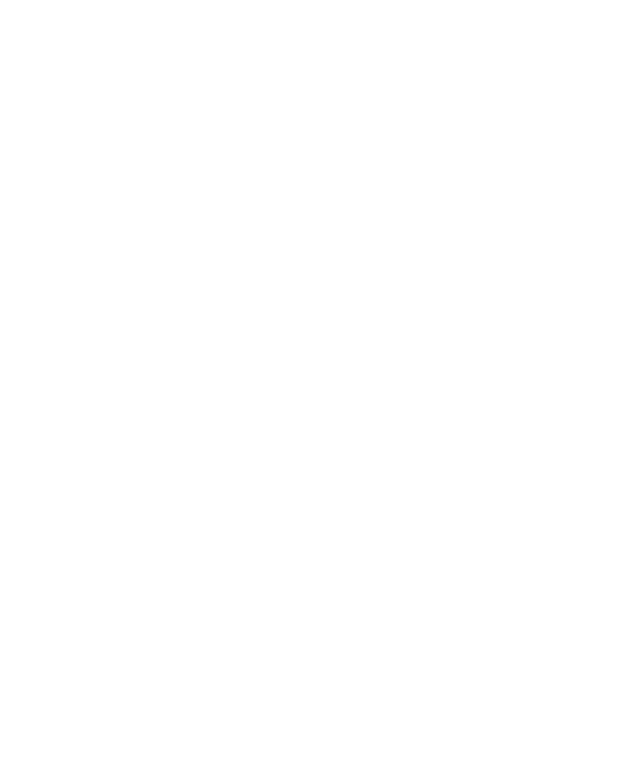
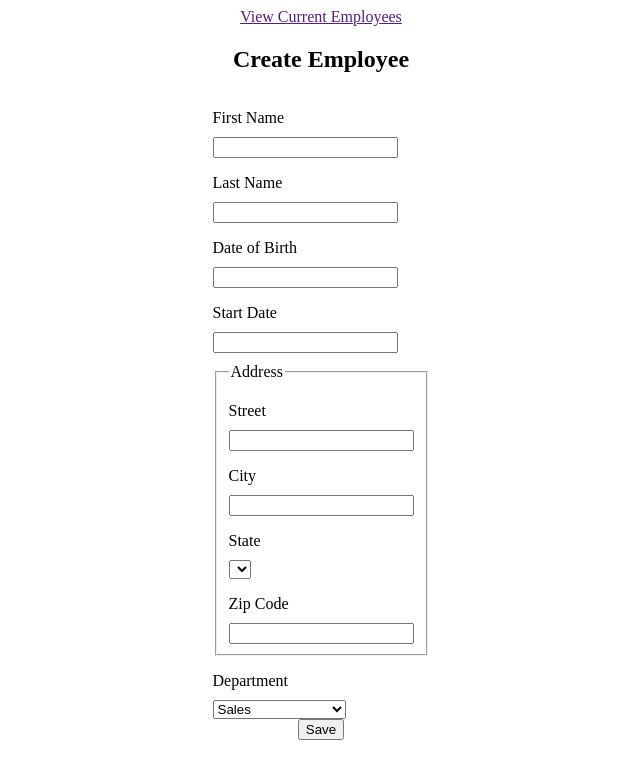
Before and after one commit to clarabernadou/WealthHealth_Bernadou_Clara, a React (Create React App) app in the folder frontend/: page / in a window 1280 px wide. Shown: the top 778 px of the page, without its empty margins (319-959 px from the left). Built offline with nearby package versions, Linux system fonts and the light colour scheme.

Commit message:
Create a form to add an employee
- Create the form
- Add a store and a reducer to manage data

```diff
--- a/frontend/package.json
+++ b/frontend/package.json
@@ -3,11 +3,14 @@
   "version": "0.1.0",
   "private": true,
   "dependencies": {
+    "@reduxjs/toolkit": "^1.9.5",
     "@testing-library/jest-dom": "^5.16.5",
     "@testing-library/react": "^13.4.0",
     "@testing-library/user-event": "^13.5.0",
     "react": "^18.2.0",
     "react-dom": "^18.2.0",
+    "react-redux": "^8.0.7",
+    "react-router-dom": "^6.11.2",
     "react-scripts": "5.0.1",
     "web-vitals": "^2.1.4"
   },
--- a/frontend/src/App.css
+++ b/frontend/src/App.css
@@ -0,0 +1,23 @@
+.title {
+  display: flex;
+  align-items: center;
+  justify-content: center;
+}
+
+
+.container {
+  display: flex;
+  flex-direction: column;
+  align-items: center;
+  justify-content: center;
+}
+
+label {
+  display: block;
+  margin-top: 1rem;
+  margin-bottom: 10px;
+}
+
+.address {
+  margin-top: 10px;
+}
--- a/frontend/src/App.js
+++ b/frontend/src/App.js
@@ -1,10 +1,20 @@
-import Form from "./components/Form";
+import React from "react";
+import { BrowserRouter, Route, Routes } from "react-router-dom";
+import { Provider } from "react-redux";
+import store from "./store";
+import "./App.css";
+
+import Form from "./Components/Form";
 
 function App() {
   return (
-    <div className="App">
-      <Form />
-    </div>
+    <Provider store={store}>
+      <BrowserRouter>
+        <Routes>
+          <Route path="/" element={<Form />} />
+        </Routes>
+      </BrowserRouter>
+    </Provider>
   );
 }
 
--- /dev/null
+++ b/frontend/src/Reducers/dataReducer.js
@@ -0,0 +1,64 @@
+import { createSlice } from '@reduxjs/toolkit';
+
+const dataSlice = createSlice({
+  name: 'data',
+  // Create initial state
+  initialState: [
+    {
+      firstName: '',
+      lastName: '',
+      birthDate: '',
+      startDate: '',
+      address: {
+        street: '',
+        city: '',
+        state: '',
+        zipCode: '',
+      },
+      department: '',
+    },
+    {
+      firstName: '',
+      lastName: '',
+      birthDate: '',
+      startDate: '',
+      address: {
+        street: '',
+        city: '',
+        state: '',
+        zipCode: '',
+      },
+      department: '',
+    },
+  ],
+  reducers: {
+    // Create an 'addData' action
+    addData: (state, action) => {
+      const { firstName, lastName, birthDate, startDate, street, city, state: addressState, zipCode, department } = action.payload; // Extract payload values from the action
+
+      // Create a new data object with the extracted values
+      const newData = {
+        firstName: firstName,
+        lastName: lastName,
+        birthDate: birthDate,
+        startDate: startDate,
+        address: {
+          street: street,
+          city: city,
+          state: addressState,
+          zipCode: zipCode,
+        },
+        department: department,
+      };
+
+      // Push the new data object into the state
+      state.push(newData);
+    },
+  },
+});
+
+// Export the 'addData' action
+export const { addData } = dataSlice.actions;
+
+// Export the reducer function
+export default dataSlice.reducer;
--- a/frontend/src/components/Form.jsx
+++ b/frontend/src/components/Form.jsx
@@ -1,9 +1,141 @@
-import React from "react";
+import React, { useState } from "react";
+import { useDispatch } from 'react-redux';
+import { addData } from "../Reducers/dataReducer";
 
 export default function Form() {
-    return (
-      <div className="formContainer">
+    const dispatch = useDispatch(); // Add dispatch for Redux action
 
-      </div>
-    );
+    // Create states to store input values
+    const [inputFirstName, setInputFirstName] = useState("");
+    const [inputLastName, setInputLastName] = useState("");
+    const [inputBirthDate, setInputBirthDate] = useState("");
+    const [inputStartDate, setInputStartDate] = useState("");
+    const [inputStreet, setInputStreet] = useState("");
+    const [inputCity, setInputCity] = useState("");
+    const [inputState, setInputState] = useState("");
+    const [inputZipCode, setInputZipCode] = useState("");
+    const [inputDepartment, setInputDepartment] = useState("");
+
+    const handleSave = () => {
+      // Retrieve employee data from the form inputs
+      const data = {
+        firstName: inputFirstName,
+        lastName: inputLastName,
+        birthDate: inputBirthDate,
+        startDate: inputStartDate,
+        address: {
+          street: inputStreet,
+          city: inputCity,
+          state: inputState,
+          zipCode: inputZipCode,
+        },
+        department: inputDepartment,
+      };
+
+
+      let employeeDataList = JSON.parse(localStorage.getItem('employeeDataList')) || []; // Retrieve existing employee data from localStorage or create an empty array if it doesn't exist
+      employeeDataList.push(data); // Add the new employee data to the array
+      localStorage.setItem('employeeDataList', JSON.stringify(employeeDataList)); // Store the updated employee data in localStorage
+
+      dispatch(addData(data)); // Dispatch an action to add the employee data to the Redux store
+    };
+  return (
+    <div className="container">
+      <a href="">View Current Employees</a>
+      <h2>Create Employee</h2>
+      <form action="#" id="create-employee">
+        <label htmlFor="first-name">First Name</label>
+        <input
+          type="text"
+          id="first-name"
+          required
+          value={inputFirstName}
+          onChange={(e) => setInputFirstName(e.target.value)}
+        />
+
+        <label htmlFor="last-name">Last Name</label>
+        <input
+          type="text"
+          id="last-name"
+          required
+          value={inputLastName}
+          onChange={(e) => setInputLastName(e.target.value)}
+        />
+
+        <label htmlFor="date-of-birth">Date of Birth</label>
+        <input
+          id="date-of-birth"
+          type="text"
+          required
+          value={inputBirthDate}
+          onChange={(e) => setInputBirthDate(e.target.value)}
+        />
+
+        <label htmlFor="start-date">Start Date</label>
+        <input
+          id="start-date"
+          type="text"
+          required
+          value={inputStartDate}
+          onChange={(e) => setInputStartDate(e.target.value)}
+        />
+
+        <fieldset className="address">
+          <legend>Address</legend>
+
+          <label htmlFor="street">Street</label>
+          <input
+            id="street"
+            type="text"
+            required
+            value={inputStreet}
+            onChange={(e) => setInputStreet(e.target.value)}
+          />
+
+          <label htmlFor="city">City</label>
+          <input
+            id="city"
+            type="text"
+            required
+            value={inputCity}
+            onChange={(e) => setInputCity(e.target.value)}
+          />
+
+          <label htmlFor="state">State</label>
+          <select
+            name="state"
+            id="state"
+            required
+            value={inputState}
+            onChange={(e) => setInputState(e.target.value)}
+          ></select>
+
+          <label htmlFor="zip-code">Zip Code</label>
+          <input
+            id="zip-code"
+            type="number"
+            required
+            value={inputZipCode}
+            onChange={(e) => setInputZipCode(e.target.value)}
+          />
+        </fieldset>
+
+        <label htmlFor="department">Department</label>
+        <select
+          name="department"
+          id="department"
+          required
+          value={inputDepartment}
+          onChange={(e) => setInputDepartment(e.target.value)}
+        >
+          <option>Sales</option>
+          <option>Marketing</option>
+          <option>Engineering</option>
+          <option>Human Resources</option>
+          <option>Legal</option>
+        </select>
+      </form>
+      <button onClick={handleSave}>Save</button>
+    </div>
+  );
 }
--- /dev/null
+++ b/frontend/src/store.js
@@ -0,0 +1,11 @@
+import { configureStore } from '@reduxjs/toolkit';
+import dataReducer from './Reducers/dataReducer';
+
+// Create store to store reducers
+const store = configureStore({
+  reducer: {
+    data: dataReducer,
+  },
+});
+
+export default store;
```
Also changed, not shown: 1 other file (tests, documents, lock files or other folders).
